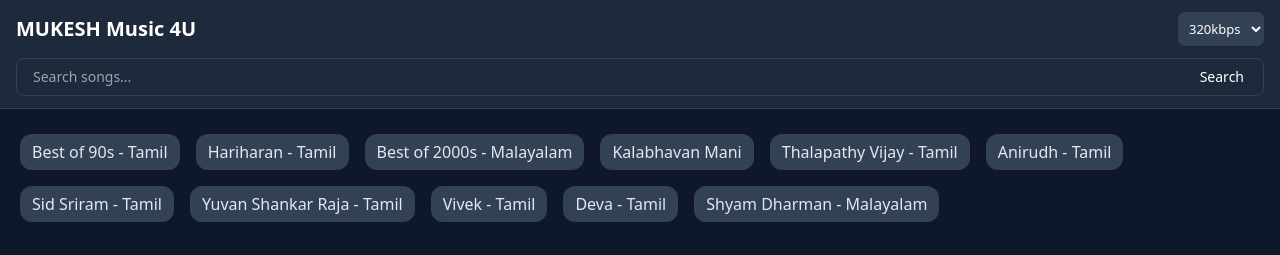
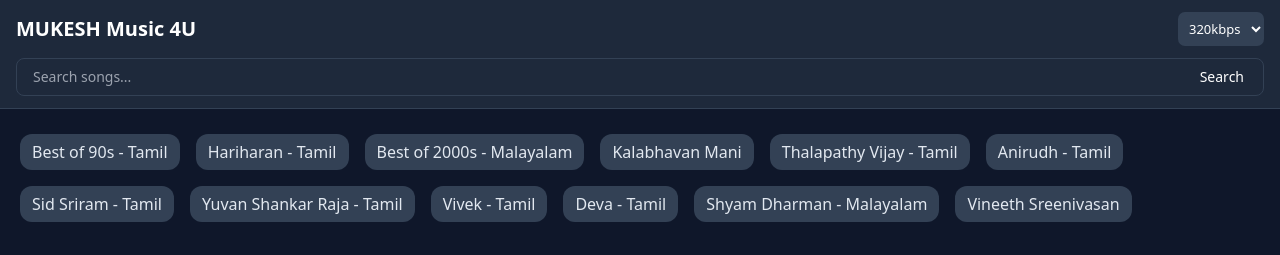
Before and after one commit to MukeshB05/MPly, a plain HTML site: page index2.html in a window 1280 px wide. Shown: the top 255 px of the page. Drawn offline with nearby package versions, Linux system fonts and the light colour scheme; no server answers.

Commit message:
Update index2.html

```diff
--- a/index2.html
+++ b/index2.html
@@ -342,7 +342,7 @@
         const searchUrl = "https://jiosaavn-api-privatecvc2.vercel.app/search/songs?query=";
 
         // Initialize genre tags
-        const genres = ['Best of 90s - Tamil', 'Hariharan - Tamil', 'Best of 2000s - Malayalam', 'Kalabhavan Mani','Thalapathy Vijay - Tamil', 'Anirudh - Tamil', 'Sid Sriram - Tamil', 'Yuvan Shankar Raja - Tamil', 'Vivek - Tamil', 'Deva - Tamil', 'Shyam Dharman - Malayalam', ];
+        const genres = ['Best of 90s - Tamil', 'Hariharan - Tamil', 'Best of 2000s - Malayalam', 'Kalabhavan Mani','Thalapathy Vijay - Tamil', 'Anirudh - Tamil', 'Sid Sriram - Tamil', 'Yuvan Shankar Raja - Tamil', 'Vivek - Tamil', 'Deva - Tamil', 'Shyam Dharman - Malayalam', 'Vineeth Sreenivasan', ];
         const genreContainer = document.getElementById('genre-tags');
         genres.forEach(genre => {
             const tag = document.createElement('button');
```
